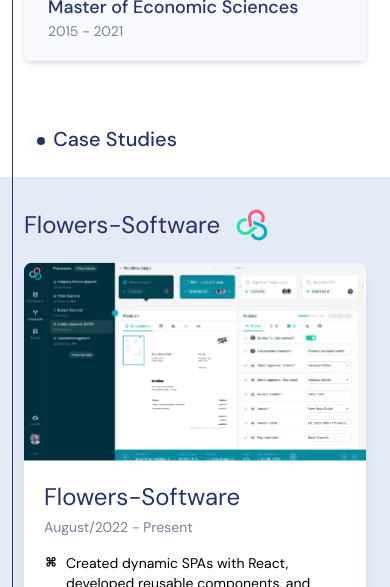
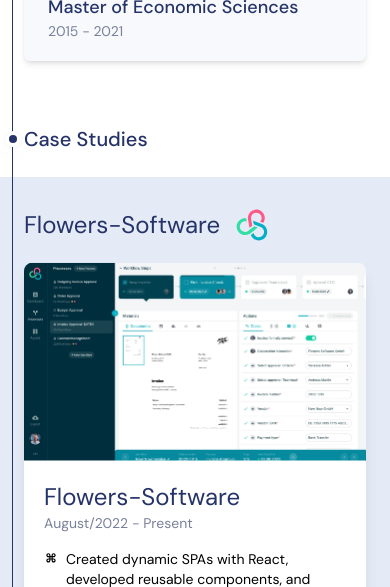
Before and after one commit to dima-hensetskyi/home-page, a Next.js app: page / in a window 390 px wide. Shown: the part 2360-2947 px from the top of the page. Built offline with nearby package versions, Linux system fonts and the light colour scheme.

Commit message:
fix small issues

```diff
--- a/app/components/Experience/ExperienceCard.tsx
+++ b/app/components/Experience/ExperienceCard.tsx
@@ -45,7 +45,7 @@
                 viewport={{ once: true, amount: 0.5 }}
                 transition={{
                     duration: 0.8,
-                    ease: [0, 0.71, 0.2, 1.01],
+                    // ease: [0, 0.71, 0.2, 1.01],
                 }}
             >
                 <Image
@@ -54,7 +54,7 @@
                     alt={`${title} example`}
                 />
                 <div className="dh-expr-card__body">
-                    <div className="flex flex-col gap-1">
+                    <div className="flex flex-col">
                         <h4 className="dh-experience-item__title">{title}</h4>
                         <h6 className="dh-experience-item__subtitle">
                             {subtitle}
--- a/app/components/Experience/index.scss
+++ b/app/components/Experience/index.scss
@@ -1,6 +1,14 @@
 .dh-experience {
     @apply ml-[7.5vw] border-b-0 max-w-[calc(92.5vw)];
     @apply pb-0 #{!important};
+
+    .dh-block-line-dot {
+        @apply -left-[calc(7.5vw-13px)] md:-left-[1.63vw] #{!important};
+    }
+
+    .dh-block-title {
+        @apply -ml-[7.5vw] md:ml-0;
+    }
 
     &-list {
         @apply bg-secondary-2 w-screen min-h-screen -ml-[calc(7.5vw+24px)] py-8 lg:py-16
--- a/app/components/Header/index.scss
+++ b/app/components/Header/index.scss
@@ -17,7 +17,7 @@
     }
 
     &-menu-btn {
-        @apply md:hidden absolute right-[7.5vw] top-2 z-10 bg-gray-lightest2 p-1 rounded-full;
+        @apply md:hidden absolute right-6 top-2 z-10 bg-gray-lightest2 p-1 rounded-full;
 
         svg {
             @apply w-5 h-5 text-label-dark;
--- a/app/components/Header/index.tsx
+++ b/app/components/Header/index.tsx
@@ -1,9 +1,9 @@
 'use client';
 import React, { useState } from 'react';
 import cx from 'classnames';
+import { MdMenu } from 'react-icons/md';
 
 import './index.scss';
-import { MdMenu } from 'react-icons/md';
 
 export const Header = () => {
     const [isNavOpen, setIsNavOpen] = useState(false);
@@ -18,7 +18,13 @@
                 <MdMenu />
             </div>
             <nav className="dh-header-nav dh-block dh-block--with-line">
-                <ul className="dh-header-nav__list">
+                <ul
+                    onClick={(evt: any) => {
+                        console.log('here', evt.target?.tagName, evt.target);
+                        if (evt.target?.tagName === 'A') setIsNavOpen(false);
+                    }}
+                    className="dh-header-nav__list"
+                >
                     <li>
                         <a href="#skills">Skills</a>
                     </li>
--- a/app/styles/globals.scss
+++ b/app/styles/globals.scss
@@ -38,7 +38,7 @@
 
     &::after {
         content: '';
-        @apply w-4 h-4 md:w-8 md:h-8 bg-[#ffffff] absolute top-10 md:top-12 lg:top-24 right-1/2 translate-x-1/2 rounded-full;
+        @apply w-4 h-4 md:w-8 md:h-8 bg-[#ffffff] absolute top-[38px] md:top-12 lg:top-24 right-1/2 translate-x-1/2 rounded-full;
         box-shadow: 0px 1px 1px 0px rgba(0, 0, 0, 0.04) inset,
             0px 6px 24px 0px rgba(0, 0, 0, 0.04),
             0px 1px 4px 0px rgba(0, 0, 0, 0.05);
@@ -46,6 +46,6 @@
 
     &::before {
         content: '';
-        @apply w-2 h-2 md:w-3 md:h-3 absolute top-12 md:top-16 lg:top-28 right-1/2 translate-x-1/2 -translate-y-1/2 rounded-full bg-label-dark z-[2];
+        @apply w-2 h-2 md:w-3 md:h-3 absolute top-[46px] md:top-16 lg:top-28 right-1/2 translate-x-1/2 -translate-y-1/2 rounded-full bg-label-dark z-[2];
     }
 }
```
Also changed, not shown: 1 other file (tests, documents, lock files or other folders).
